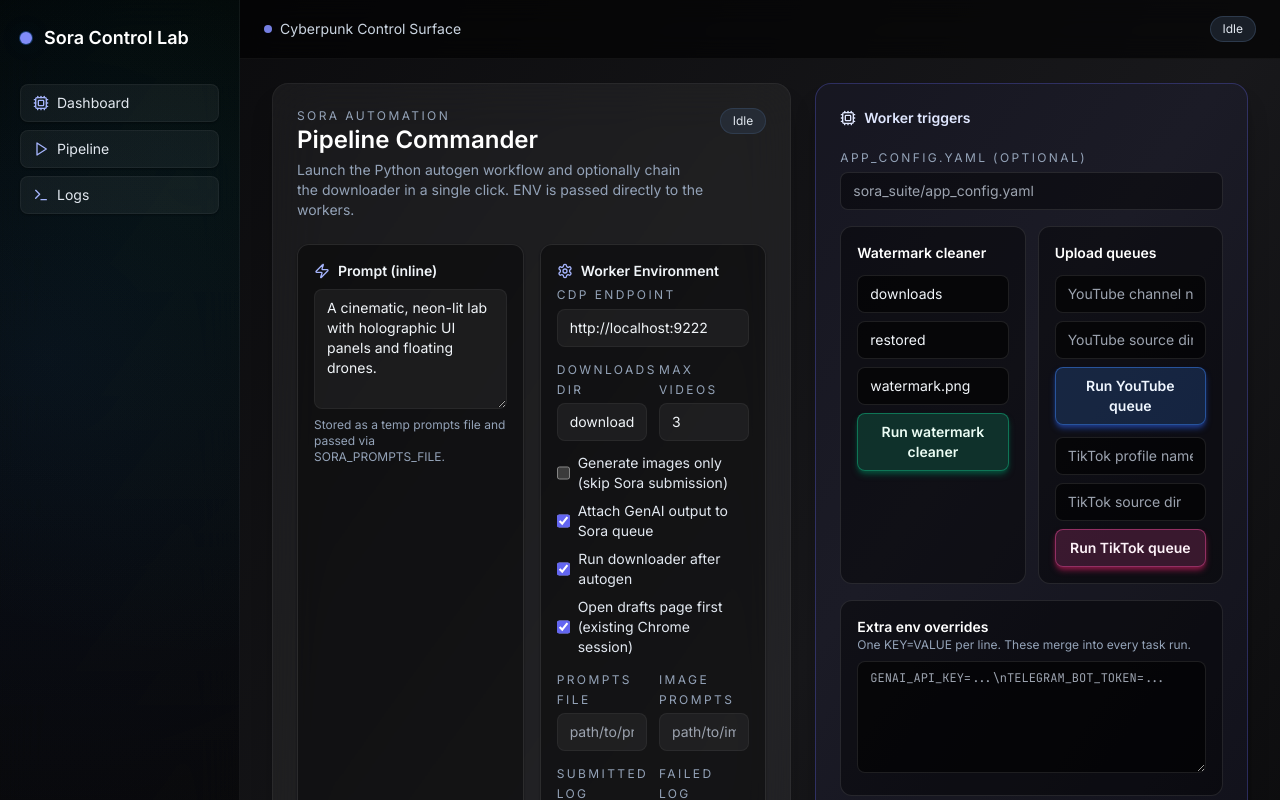
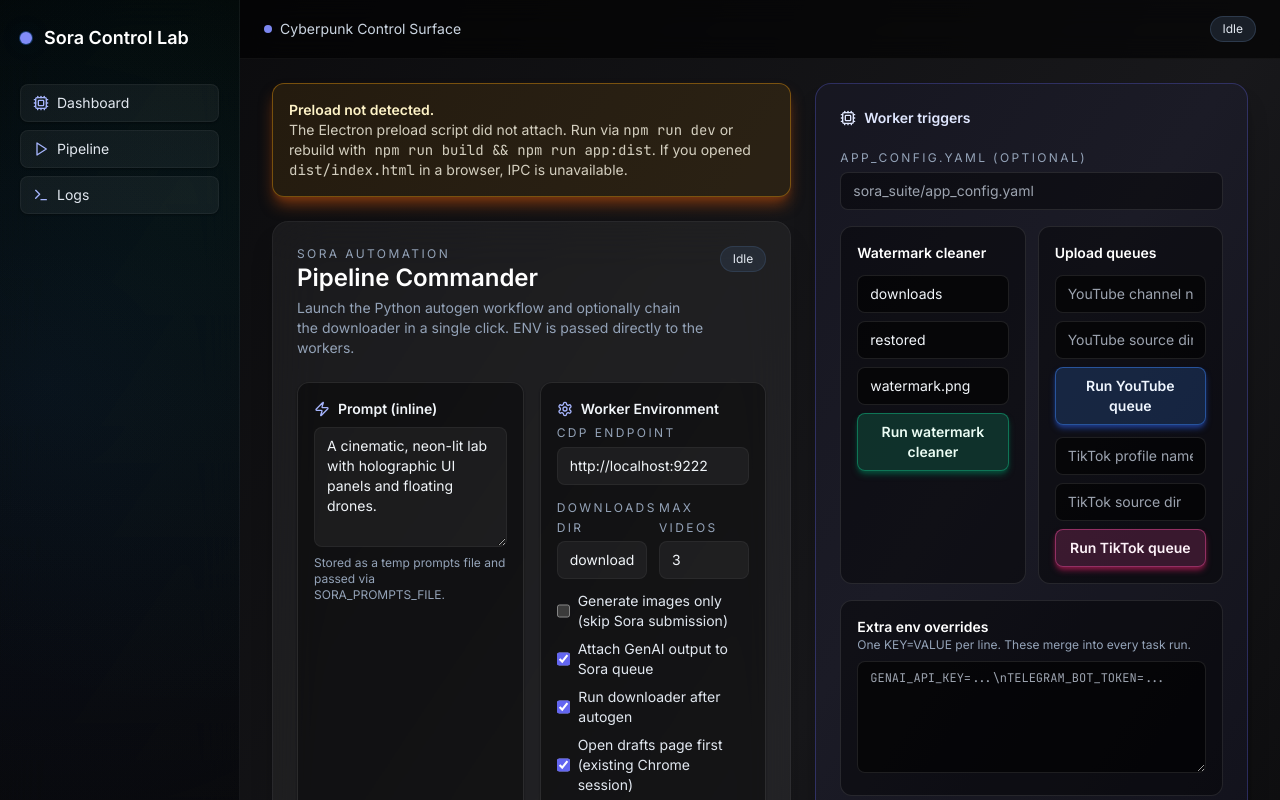
Before and after one commit to lemasterr/sora_bot, a React (Vite) app: page / in a window 1280 px wide. Shown: the top 800 px of the page. Built offline with nearby package versions, Linux system fonts and the light colour scheme.

Commit message:
Fix renderer diagnostics and bridge imports

```diff
--- a/src/App.tsx
+++ b/src/App.tsx
@@ -68,6 +68,7 @@
   >('idle');
   const [bootProgress, setBootProgress] = useState(0);
   const [isBooting, setIsBooting] = useState(true);
+  const [hasBridge, setHasBridge] = useState(() => typeof window !== 'undefined' && Boolean(window.electronAPI));
 
   const countdown = useCountdown(isRunning && activeTask === 'pipeline');
 
@@ -86,6 +87,8 @@
       setBootProgress(100);
       setTimeout(() => setIsBooting(false), 300);
     });
+
+    setHasBridge(typeof window !== 'undefined' && Boolean(window.electronAPI));
 
     return () => {
       dispose?.();
@@ -154,6 +157,7 @@
     submitted_log: submittedLog || undefined,
     failed_log: failedLog || undefined,
     image_prompts_file: imagePromptsFile || undefined,
+    app_config_path: appConfigPath || undefined,
     cdp_endpoint: cdpEndpoint,
     downloads_dir: downloadsDir,
     titles_file: titlesFile || undefined,
@@ -309,6 +313,16 @@
 
           <div className="relative grid flex-1 grid-cols-1 gap-6 overflow-y-auto px-4 py-6 md:grid-cols-[1.2fr_1fr] lg:px-8">
             <section className="space-y-6">
+              {!hasBridge && (
+                <div className="rounded-xl border border-amber-500/40 bg-amber-500/10 p-4 text-sm text-amber-100 shadow-lg shadow-amber-900">
+                  <p className="font-semibold">Preload not detected.</p>
+                  <p className="text-amber-50/80">
+                    The Electron preload script did not attach. Run via <code className="font-mono">npm run dev</code> or rebuild with
+                    <code className="font-mono"> npm run build && npm run app:dist</code>. If you opened <code className="font-mono">dist/index.html</code> in a browser,
+                    IPC is unavailable.
+                  </p>
+                </div>
+              )}
               <div className="rounded-2xl border border-white/5 bg-white/5 p-6 shadow-xl shadow-black/30 backdrop-blur-xl">
                 <div className="mb-6 flex items-start justify-between gap-4">
                   <div>
```
Also changed, not shown: electron/main.ts (+7 -1 lines), 1 other file (tests, documents, lock files or other folders).
